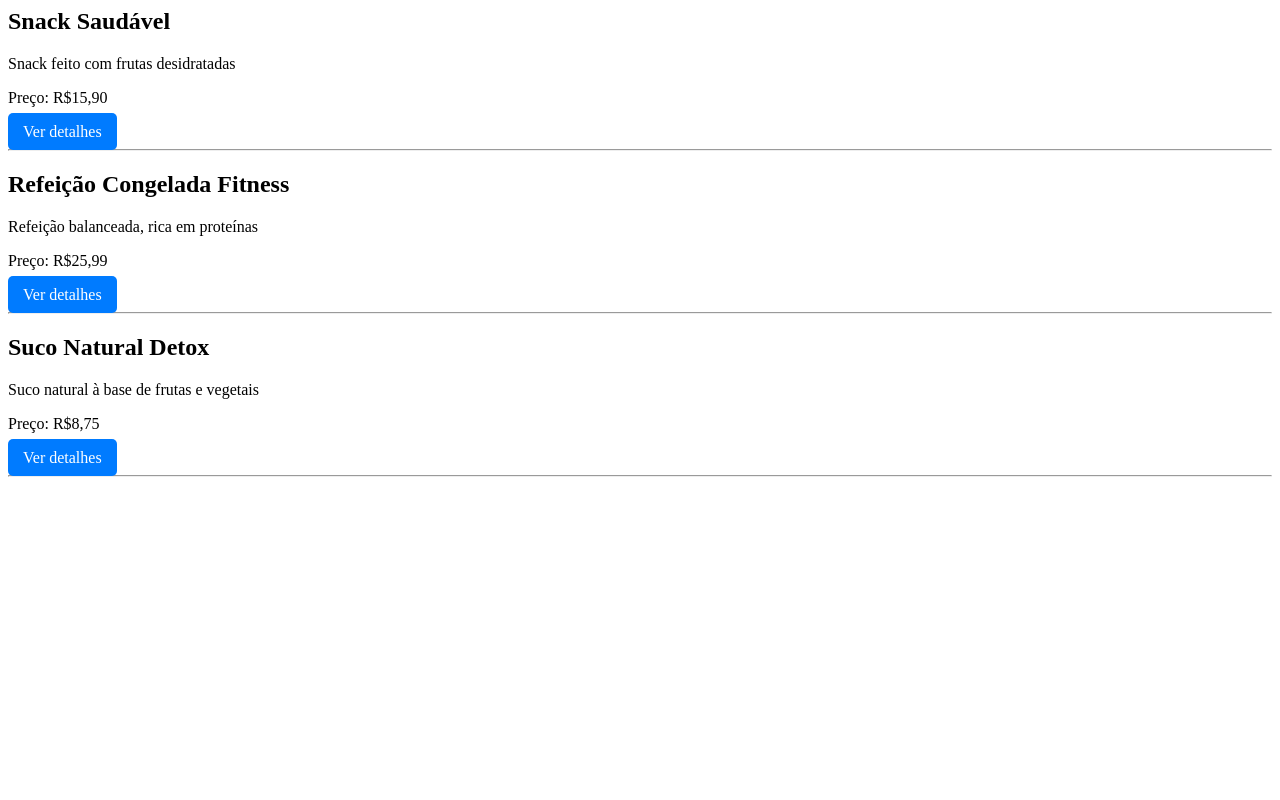
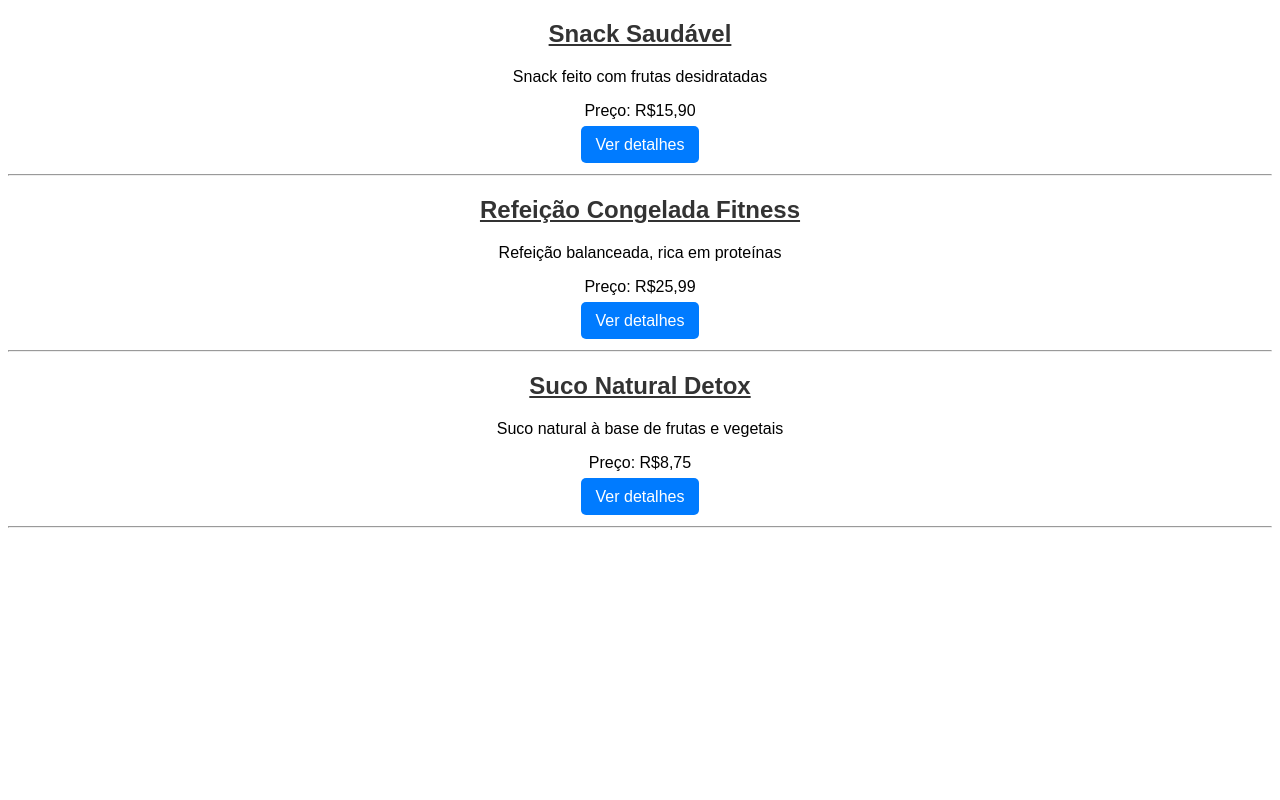
Before and after one commit to Ashuraink/2-EA-Ferramentas-de-Desenvolvimento-Web, a PHP site: page / in a window 1280 px wide. Run offline with PHP 8.4, Linux system fonts and the light colour scheme.

Commit message:
Alteração feita na EA

```diff
--- a/detalhe_produto.php
+++ b/detalhe_produto.php
@@ -4,6 +4,10 @@ include 'produtos.php';
 
 // Adicionar estilos para a caixa de detalhes do produto
 echo '<style>
+        body {
+            font-family: Arial, sans-serif; /* Define a fonte Arial */
+            text-align: center; /* Centraliza o texto */
+        }
         .caixa-detalhes {
             border: 1px solid #ddd; /* Borda cinza clara */
             padding: 20px; /* Espaçamento interno */
@@ -15,6 +19,7 @@ echo '<style>
         h1 {
             font-size: 24px;
             color: #007bff; /* Título com cor azul */
+            text-decoration: underline; /* Sublinha o nome do produto */
         }
         p {
             font-size: 18px;
--- a/index.php
+++ b/index.php
@@ -4,6 +4,10 @@ include 'produtos.php';
 
 // Adicionar estilos para os produtos
 echo '<style>
+        body {
+            font-family: Arial, sans-serif; /* Define a fonte Arial */
+            text-align: center; /* Centraliza o texto */
+        }
         .btn-detalhes {
             background-color: #007bff; /* Cor azul */
             color: white; /* Texto branco */
@@ -15,6 +19,13 @@ echo '<style>
         }
         .btn-detalhes:hover {
             background-color: #0056b3; /* Cor mais escura ao passar o mouse */
+        }
+        div {
+            margin: 20px; /* Margem ao redor de cada bloco de produto */
+        }
+        h2 {
+            text-decoration: underline; /* Sublinha os nomes dos produtos */
+            color: #333; /* Cor do texto */
         }
     </style>';
 
```
Lines whose indentation alone changed are shown as unchanged.
